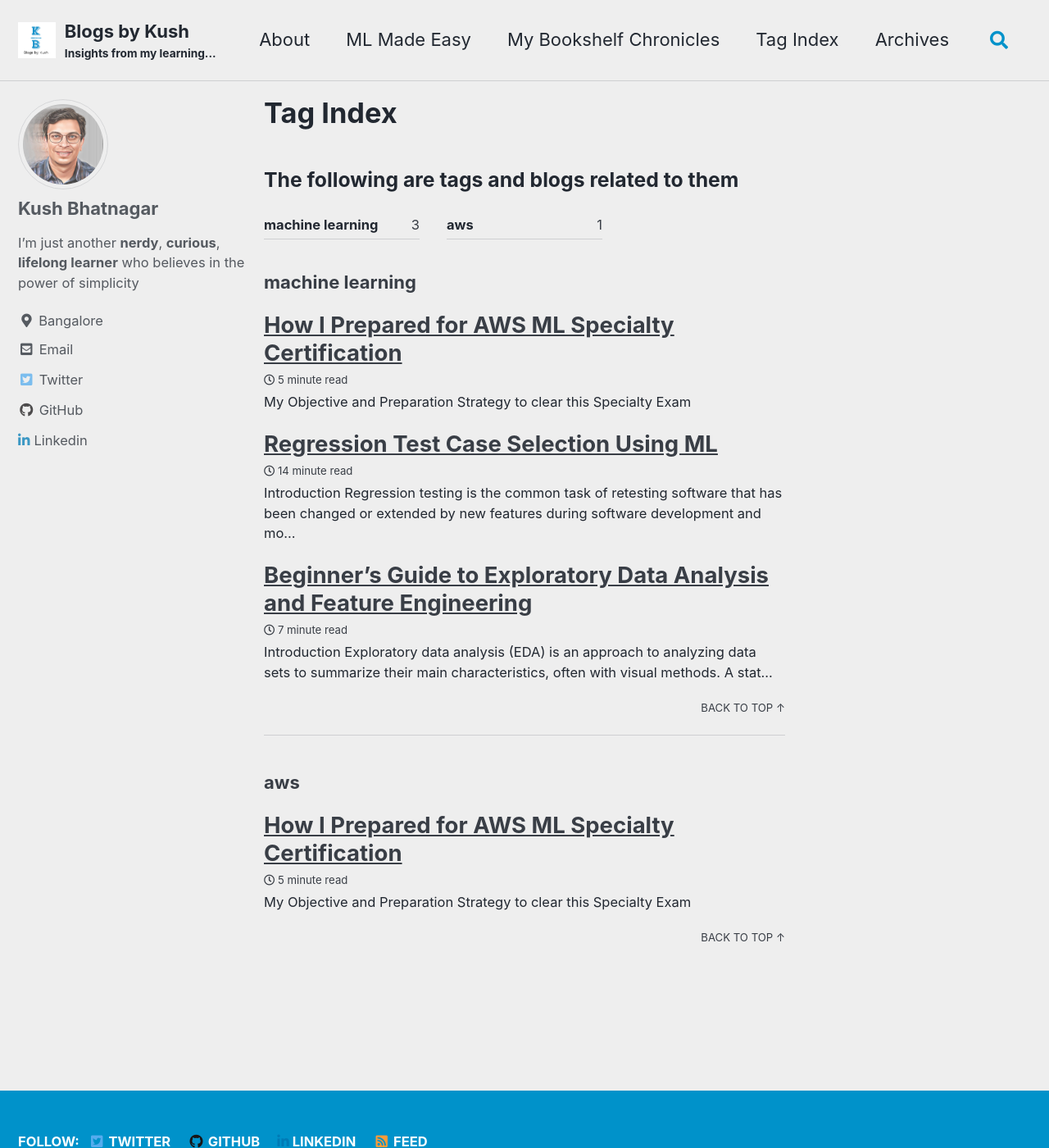
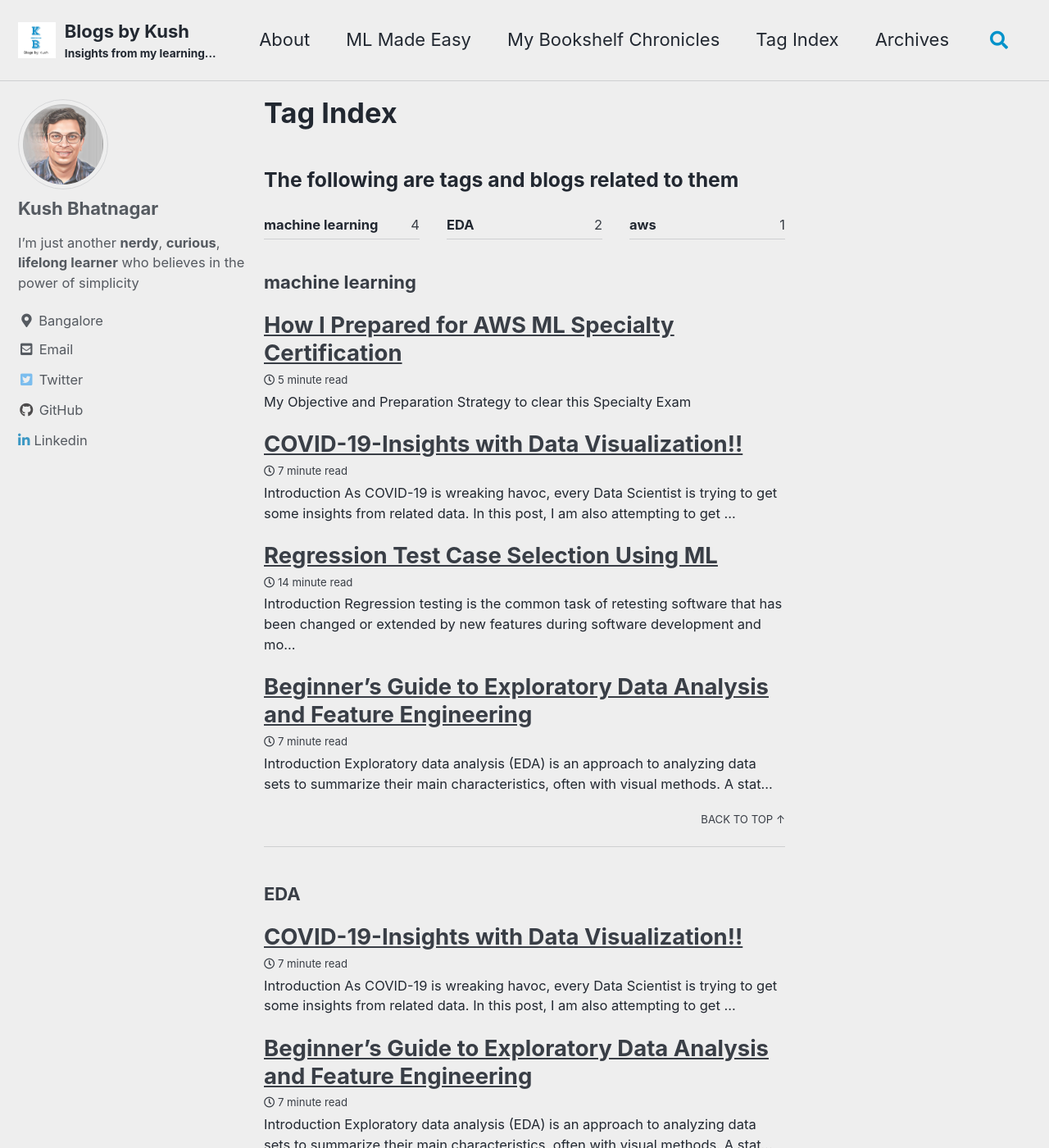
Before and after one commit to KushBhatnagar/kushbhatnagar.github.io, a Jekyll site: the page built from _pages/tags.md, in a window 1280 px wide and 1400 px high. Shown: the whole window at 82% size. Built offline with Jekyll 4.4.1, drawn with Linux system fonts in a browser that asks for light colours; cached includes are drawn as plain includes; some of the changed lines change nothing that is shown.

Commit message:
Updating old blog-covid insights

````diff
--- a/_posts/2020-01-29-guidefornewbie-eda-featureeng-modeling-evaluation.md
+++ b/_posts/2020-01-29-guidefornewbie-eda-featureeng-modeling-evaluation.md
@@ -4,6 +4,7 @@ layout: single
 toc: true
 tags:
 - machine learning
+- EDA
 ---
 
 # Introduction
--- /dev/null
+++ b/_posts/2020-03-30-covid19-insights-data-visualization.md
@@ -0,0 +1,241 @@
+---
+title: COVID-19-Insights with Data Visualization!!
+layout: single
+toc: true
+tags:
+- machine learning
+- EDA
+---
+
+# Introduction
+As COVID-19 is wreaking havoc, every Data Scientist is trying to get some insights from related data. In this post, I am also attempting to get answers to the following questions with the help of Data Visualization.
+
+**What we can learn from countries like China, South Korea, and Italy the most impacted countries**
+{: .notice}
+**What is the current state in countries where it started late, like India and US, and what could be the possible future state in these two countries**
+{: .notice}
+
+The intent is to get basic insights without complex graphs and code and to keep things simple and easy to understand I have used only Plotly Scatter and Bar graphs.
+
+This is the summary of my Kaggle notebook in which I have explored the COVID-19 [data set](https://www.kaggle.com/sudalairajkumar/novel-corona-virus-2019-dataset) provided by John Hopkins University. In case interested in more detailed code and explanation please refer to this [notebook](https://www.kaggle.com/kushbhatnagar/covid-19-why-usa-and-india-should-worry), where data is getting updated on daily basis.
+
+# How China, Italy, and South Korea are impacted
+
+Let’s start analyzing the situation in **China** first
+
+```python
+#import main data set
+df=pd.read_csv('../input/novel-corona-virus-2019-dataset/covid_19_data.csv')
+print("Importing the data set and verifying the columns")
+
+#Converting date column into correct format
+df['ObservationDate']=pd.to_datetime(df['ObservationDate'])
+
+#Geting latest timestamp
+latest_timestamp=df.iloc[df.last_valid_index()]['ObservationDate']
+#Geting latest date
+latest_date=latest_timestamp.strftime("%Y-%m-%d")
+print("Data available till {}".format(latest_date))
+
+#Checking Columns in data set
+df.head()
+```
+<img src ="/assets/images/main_dataset_covidinsights.png">
+
+Let’s add one more column here, **Active Cases** (Confirmed Cases-Recovered-Deaths)
+
+```python
+#Adding Active cases
+df['ActiveCases'] = df['Confirmed'] - df['Deaths'] - df['Recovered']
+print("Active Cases Column Added Successfully")
+df.head()
+```
+
+<img src ="/assets/images/data_withActivecases_covidinsights.png">
+
+As data is present across provinces in China, we will group the data by Observation Date and add one more column ‘Week’ to see the trend across the weeks
+
+```python
+#Taking out of data for China region
+df_china=df[df['Country/Region'] == 'Mainland China']
+print("Number of Records for China are {}".format(df_china.shape))
+
+#Group by date
+df_china=df_china.groupby(['ObservationDate']).sum().reset_index()
+print("Grouped by Observation Date")
+df_china['Week'] = df_china['ObservationDate'].dt.week
+print("Week Column Added successfully")
+df_china.head()
+```
+<img src ="/assets/images/china_dataWithdate_covidinsights.png">
+
+Let’s visualize the trend and latest status in China
+
+```python
+#Visualizing the trends
+fig = go.Figure()
+fig.add_trace(go.Scatter(x=df_china['ObservationDate'], y=df_china['Confirmed'],
+                    mode='lines',name=' Confirmed Cases'))
+fig.add_trace(go.Scatter(x=df_china['ObservationDate'], y=df_china['Deaths'],
+                mode='lines',name='Deaths'))
+fig.add_trace(go.Scatter(x=df_china['ObservationDate'], y=df_china['Recovered'],
+                mode='lines',name='Recovered Cases'))
+fig.add_trace(go.Scatter(x=df_china['ObservationDate'], y=df_china['ActiveCases'],
+                mode='lines',name='Active Cases'))
+
+fig.update_layout(title_text='Trend in China',plot_bgcolor='rgb(250, 242, 242)')
+
+fig.show()
+```
+
+<img src ="/assets/images/china_trends_covidinsights.png">
+
+```python
+#Getting the latest observation date from data set
+df.iloc[df.last_valid_index()]['ObservationDate']
+#Taking out record for latest records in separate data frame
+df_china_lately=df_china[df_china['ObservationDate'] == latest_date]
+#Creating temporary data frame for visualizing purpose
+df_china_status=pd.DataFrame(columns=['Numbers','Status'])
+#Appending Records from latest data frame
+df_china_status=df_china_status.append({'Numbers':df_china_lately.iloc[0]['Confirmed'],'Status':'Confirmed'},ignore_index=True)
+df_china_status=df_china_status.append({'Numbers':df_china_lately.iloc[0]['ActiveCases'],'Status':'Active Cases'},ignore_index=True)
+df_china_status=df_china_status.append({'Numbers':df_china_lately.iloc[0]['Recovered'],'Status':'Recovered'},ignore_index=True)
+df_china_status=df_china_status.append({'Numbers':df_china_lately.iloc[0]['Deaths'],'Status':'Deaths'},ignore_index=True)
+#Visualizing graphs
+fig = px.bar(df_china_status, y='Numbers', x='Status',title='Latest Status in China' , color='Numbers')
+fig.show()
+```
+
+<img src ="/assets/images/china_status_covidinsights.png">
+
+<ol>
+  <li> <b>The number of confirmed cases surged in January last week and mid of February but from March's first week there is no sudden rise in confirmed cases, it’s kind of stable after that</b> </li>
+  <li> <b>The number of Deaths is increasing throughout the month of Feb and March, it keep on increasing when the number of confirmed cases are not increasing much this may be because previously confirmed cases were not able to recover</b> </li>
+  <li> <b>The number of recoveries is pretty good, from February last week there is a sudden rise in recovered cases and that’s why active cases are very less. China did a pretty good job of fighting back</b> </li>
+</ol>
+{: .notice--info}
+
+```python
+#Calculating Death,Active Cases and Recovery percentage
+death_percentage=round((df_china_lately.iloc[0]['Deaths']/df_china_lately.iloc[0]['Confirmed'])*100)
+active_cases_percentage=round((df_china_lately.iloc[0]['ActiveCases']/df_china_lately.iloc[0]['Confirmed'])*100)
+recovery_percentage=round((df_china_lately.iloc[0]['Recovered']/df_china_lately.iloc[0]['Confirmed'])*100)
+
+print("In China Active Cases and Recovery percentage is {} ,{} respectively and Death rate is {} ".format(active_cases_percentage,recovery_percentage,death_percentage))
+```
+
+The rate of Active and Recovered Cases are **4% and 92%** respectively and the Death rate is also 4% in China till 27th March 2020
+
+Well, this is a tremendous comeback for China. After seeing a rapid surge in confirmed cases Chinese government was able to control this pandemic in a short period. They are following an ideal graph for Active and Recovered cases, any country that is fighting COVID-19 should exhibit one of these characteristics,
+
+Let’s start looking at the trend in **Italy**
+
+**Note**: I will not mention code for other countries as the codes are identical
+{: .notice}
+
+
+<img src ="/assets/images/italy_trends_covidinsights.png">
+
+<img src ="/assets/images/italy_status_covidinsights.png">
+
+<ol>
+  <li> <b>There is a sudden surge in confirmed cases in and after the first week of March</b> </li>
+  <li> <b>The rate by which confirmed cases are increasing is way higher than the rate of recovery and deaths, which is not the case in China</b> </li>
+  <li> <b>Within 10 days (between 12th-21st March) death tolls increased from 827 to 4825</b> </li>
+</ol>
+{: .notice--info}
+
+
+The rate of Active and Recovered Cases are **77% and 13%** respectively and the Death rate is also **11%** in Italy till 27th March 2020
+
+Let's check what happened in South Korea
+
+<img src ="/assets/images/southkorea_trends_covidinsights.png">
+
+<img src ="/assets/images/southkorea_status_covidinsights.png">
+
+<ol>
+  <li> <b>Confirmed cases have increased from 31 to 602 within 5 days i.e between February 19 and February 24, this may be because of Patient#31 of South Korea (refer to this <a href="https://graphics.reuters.com/CHINA-HEALTH-SOUTHKOREA-CLUSTERS/0100B5G33SB/index.html">article</a>to read about this)</b> </li>
+  <li> <b>From 15th March rate of confirmation is kind of stable and not increased much as compared to previous weeks</b> </li>
+  <li> <b>After 15th March rate of recovery has increased drastically and the number of deaths is less as compared to confirmed cases</b> </li>
+</ol>
+{: .notice--info}
+
+The rate of Active and Recovered Cases are **50% and 49%** respectively and the Death rate is also 1% in South Korea till 27th March 2020
+
+Like China, South Korea also did a commendable job in controlling this pandemic which is evident with their low death rate but the number of active cases is high which is close to **60%**. But unlike Italy, despite of sudden surge in cases, they were able to handle them efficiently.
+
+Let’s list down the points which would be ideal in the current scenario
+- The rate of Confirmed Cases should not be increasing drastically
+- The rate of Death should be very low
+- The rate of Active cases should be gradually decreasing
+- The rate of Recovery should be gradually increasing
+
+**It’s evident from the above graphs that China and South Korea are exhibiting all these points. Any country who are in the early stages should exhibit these trends to fight against COVID-19**
+{: .notice--warning}
+
+# Trends in USA and INDIA
+
+<img src ="/assets/images/usa_trends_covidinsights.png">
+
+<img src ="/assets/images/usa_status_covidinsights.png">
+
+<ol>
+  <li> <b>There is a huge surge in confirmed cases in the US after March 10, cases rises from 267 to 15,793 in 12 days(10 March-22 March)</b> </li>
+  <li> <b>Death rates increased drastically from 1 to 117 within 22 days (1 March- 22 March)</b> </li>
+  <li> <b>The rate of recovery was kind of flat till 15 March after that it increased</b> </li>
+  <li> <b>The majority of cases are still active</b> </li>
+</ol>
+{: .notice--info}
+
+The rate of Active and Recovered Cases are **98% and 1%** respectively and the Death rate is also **2%** in the USA till 27th March 2020
+
+Let’s check about **India**
+
+<img src ="/assets/images/india_trends_covidinsights.png">
+
+<img src ="/assets/images/india_status_covidinsights.png">
+
+
+<ol>
+  <li> <b>In India also the number of confirmed cases increased drastically from the first week of March, within 20 days it raised from 5 to 396 (2 March-22 March) but the numbers are significantly low as compared to US</b> </li>
+  <li> <b>Death and Recovery rate is relatively low</b> </li>
+  <li> <b>India also has huge number of Active cases</b> </li>
+</ol>
+{: .notice--info}
+
+The rate of Active and Recovered Cases are **90% and 8%** respectively and the Death rate is also **2%** in India till 27th March 2020
+
+**The USA and India are not doing well in terms of cumulative numbers and graphs, they have a high number of active cases and a low number of recoveries, which is not very encouraging**
+{: .notice--warning}
+
+# China, South Korea, and Italy Vs USA and India
+
+We will compare confirmed cases and Active Cases in these countries across weeks to find out where US and India can land in the upcoming weeks
+
+<img src ="/assets/images/weekwise_confirmedcases_covidinsights.png">
+
+<img src ="/assets/images/weekwise_activecases_covidinsights.png">
+
+<ol>
+  <li> <b>For China, in initial weeks there is a surge in Confirmed Cases but after 4th week of reporting initial cases(#8 at the x-axis in the above graphs) active cases started reducing</b> </li>
+  <li> <b>Similarly, for South Korea after the 4th week of reporting initial cases(#11 at the x-axis in the above graph) confirmed cases are not increasing much, and active cases are declining slowly</b> </li>
+  <li> <b>For US and Italy after 7th week of reporting initial cases(#11 at the x-axis in the above graph) there is a sudden surge in confirmed cases and this is rapidly increasing week by week (We can see this by observing each Week Steps Height in the above graphs , which is quite high for US/Italy as compare to China/South Korea)</b> </li>
+  <li> <b>As of now numbers are not high in India but here also there is a surge after 7th week of reporting initial cases(#11 at the x-axis in the above graph),this is significantly very less as compared to Italy and US</b> </li>
+</ol>
+{: .notice--info}
+
+# Last Word
+
+Well, this is evident from the above analysis that China and South Korea can control and tackle COVID-19 efficiently as they have started all their measures early. Their active cases are coming down significantly after the 4th week of initially reported cases.
+
+Whereas Italy and the US are following the **Polynomial Regression** curve in Confirmed and Active cases which means in upcoming weeks it’s going to increase for sure. There is very little chance of a decline in this curve, especially for the US because there is no complete country lockdown and the US government is only focusing on areas where the number of cases is more.
+{: .notice--danger}
+
+Also, there was a significant amount of time between the initial cases and the sudden surge (close to 7 weeks) but there were no proper measures and actions during this period and I strongly believe this may be the reason behind the sudden surge because, in absence of lockdown, this time frame is sufficient enough to spread the virus.
+
+As of now, fortunately, this is not happening for India as numbers are still less and if Indians follow 21 days of complete lockdown (starting from 24 March till 14th April) rigorously then the situation could be better, hope for the best.
+
+**Thoughts and Prayers with all who are fighting COVID-19**
+{: .notice}
````
Also changed, not shown: assets/images/china_dataWithdate_covidinsights.png (added), assets/images/china_status_covidinsights.png (added), assets/images/china_trends_covidinsights.png (added), assets/images/data_withActivecases_covidinsights.png (added), assets/images/india_status_covidinsights.png (added), assets/images/india_trends_covidinsights.png (added), assets/images/italy_status_covidinsights.png (added), assets/images/italy_trends_covidinsights.png (added), assets/images/main_dataset_covidinsights.png (added), assets/images/southkorea_status_covidinsights.png (added), assets/images/southkorea_trends_covidinsights.png (added), assets/images/usa_status_covidinsights.png (added), assets/images/usa_trends_covidinsights.png (added), assets/images/weekwise_activecases_covidinsights.png (added), 1 more files.
